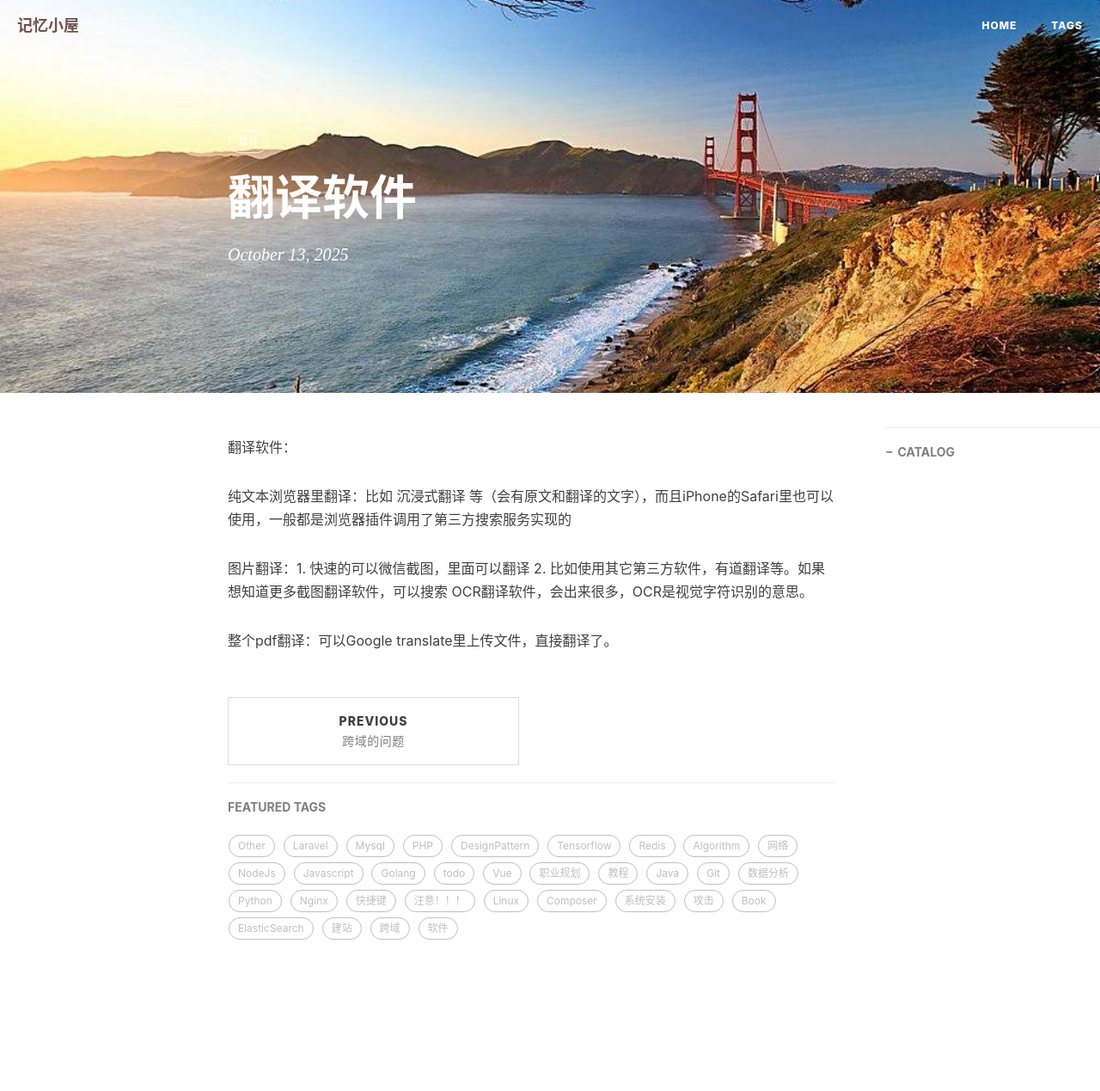
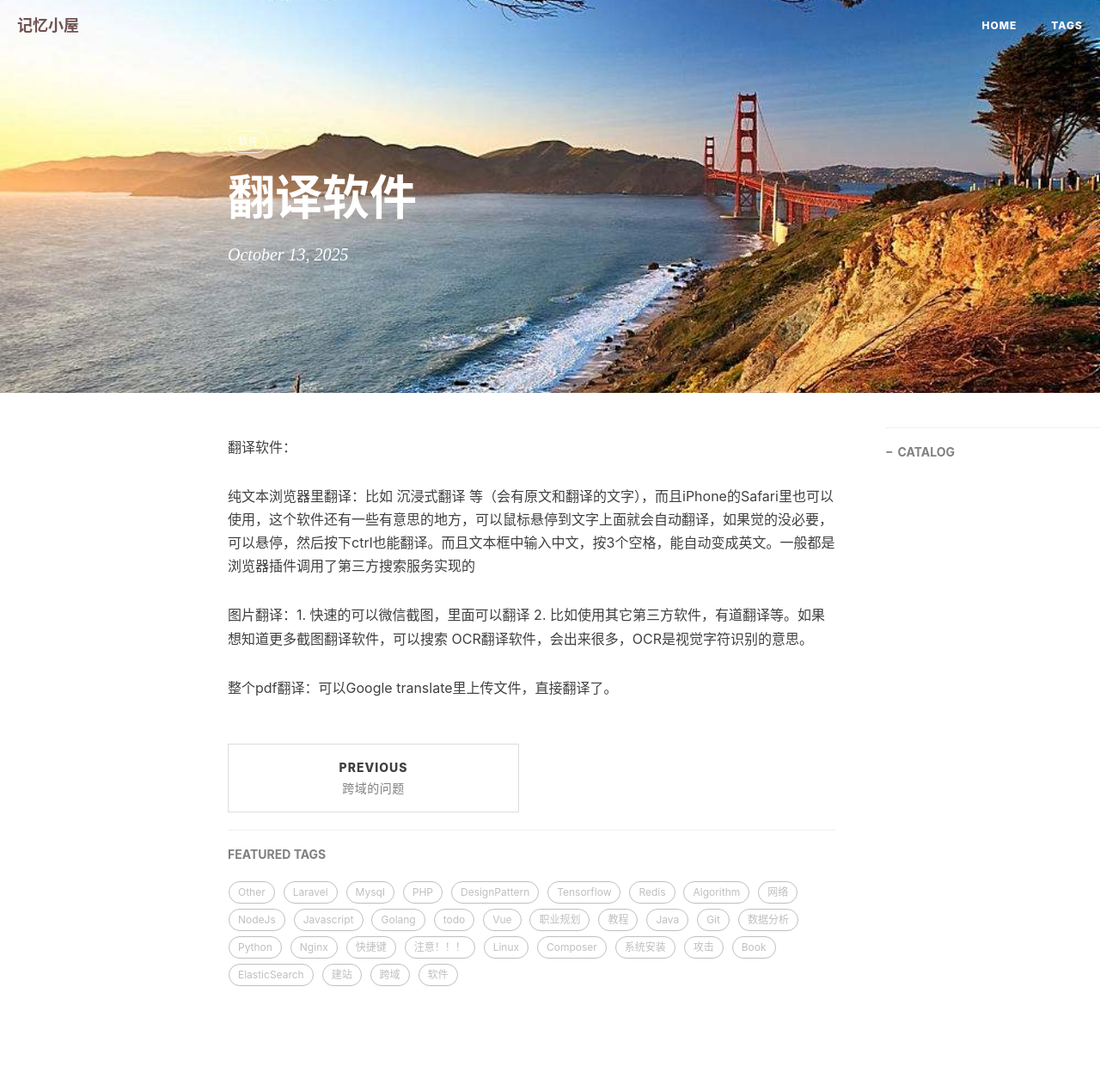
Before and after one commit to TearKnow/blog, a Jekyll site: the page built from _posts/2025-10-13-翻译软件.md, in a window 1280 px wide. Shown: the whole page at 86% size. Built offline with Jekyll 4.4.1, drawn with Linux system fonts in a browser that asks for light colours; comment, search, counter and statistics services are not loaded; before the commit the page ends 1215 px from its top, so only the background shows below that.

Commit message:
optimize

```diff
--- a/_posts/2025-10-13-翻译软件.md
+++ b/_posts/2025-10-13-翻译软件.md
@@ -9,7 +9,7 @@ tags:
 
 翻译软件：
 
-纯文本浏览器里翻译：比如 沉浸式翻译 等（会有原文和翻译的文字），而且iPhone的Safari里也可以使用，一般都是浏览器插件调用了第三方搜索服务实现的
+纯文本浏览器里翻译：比如 沉浸式翻译 等（会有原文和翻译的文字），而且iPhone的Safari里也可以使用，这个软件还有一些有意思的地方，可以鼠标悬停到文字上面就会自动翻译，如果觉的没必要，可以悬停，然后按下ctrl也能翻译。而且文本框中输入中文，按3个空格，能自动变成英文。一般都是浏览器插件调用了第三方搜索服务实现的
 
 图片翻译：1. 快速的可以微信截图，里面可以翻译  2. 比如使用其它第三方软件，有道翻译等。如果想知道更多截图翻译软件，可以搜索 OCR翻译软件，会出来很多，OCR是视觉字符识别的意思。
 
```
